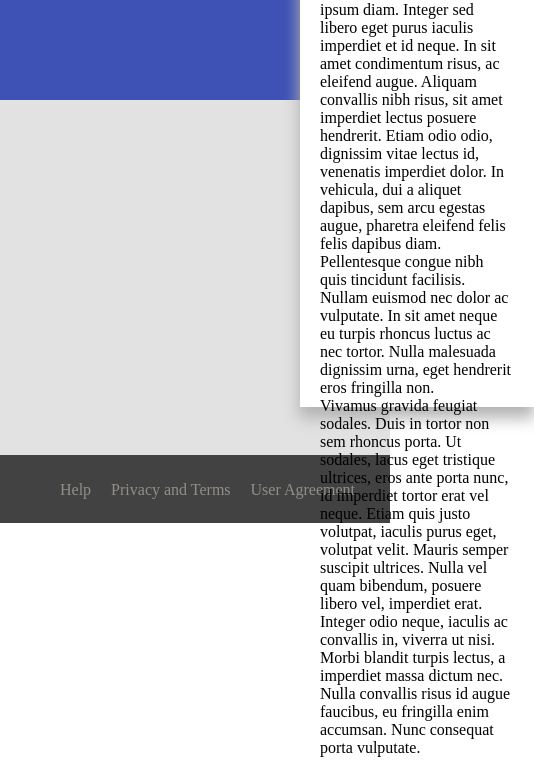
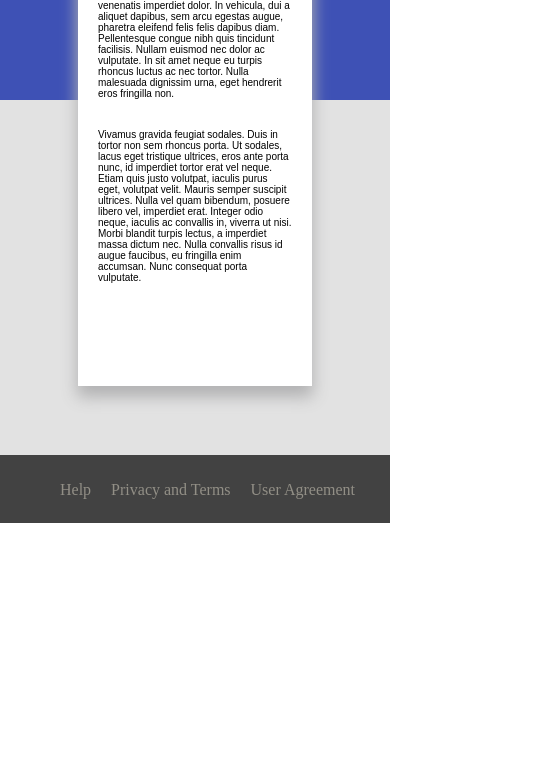
Before and after one commit to ibrahimyolbir/Exercises-Css, a plain HTML site: page övningar/övning-1/index.html in a window 390 px wide. Shown: the part 314-1074 px from the top of the page, 534 px wide, since content can reach past the window. After the commit the page ends 844 px from the top, so only its background shows below. Drawn offline with Linux system fonts and the light colour scheme.

Commit message:
övning-1

```diff
--- a/övningar/övning-1/style.css
+++ b/övningar/övning-1/style.css
@@ -24,18 +24,27 @@ background-color: #3e51b5;
     }
 .content-3{
     top: 113px;
-        left: 300px;
+    left: 20%;
     position: absolute;
     z-index: 1;
     width: 60%;
-        height: 72vh;
+    height: 587px;
     background-color: white;
     box-shadow: 0px 10px 15px 1px #b2b2b3;
 }
 .container{
     padding: 20px;
+    font-family: Arial, Helvetica, sans-serif;
+    overflow: hidden;
+    font-size: 20px;
+    height: 572px;
 }
-
+.container p{
+    padding-bottom: 30px;
+}
+.container h1{
+    padding-bottom: 30px;
+}
 footer{
     background-color: #424242;
     width: 100%;
@@ -51,3 +60,35 @@ footer .footer-meny ul li {
     padding-left: 20px;
     list-style-type: none;
 }
+
+@media screen and (max-width:1000px){
+    .container p,h1{
+        font-size:14px;
+    }
+}
+
+
+@media screen and (max-width:660px){
+    .container p, .container h1{
+        font-size:13px;
+    }
+}
+
+@media screen and (max-width:600px){
+    .container p, .container h1{
+        font-size:11px;
+    }
+}
+
+@media screen and (max-width:400px){
+    .container p, .container h1{
+        font-size:10px;
+    }
+}
+
+@media screen and (max-width:322px){
+    .container p, .container h1{
+        font-size:9px;
+        overflow: hidden;
+    }
+}
```
Lines whose indentation alone changed are shown as unchanged.
